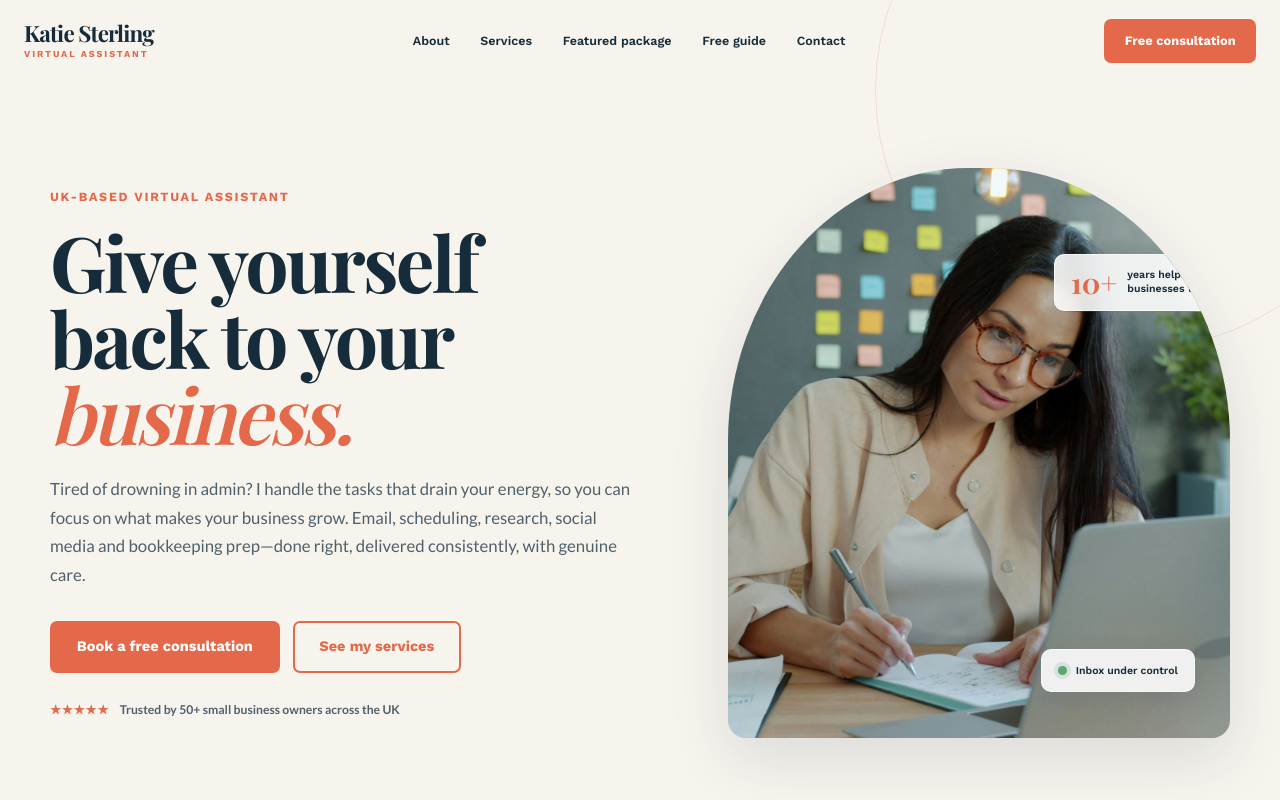
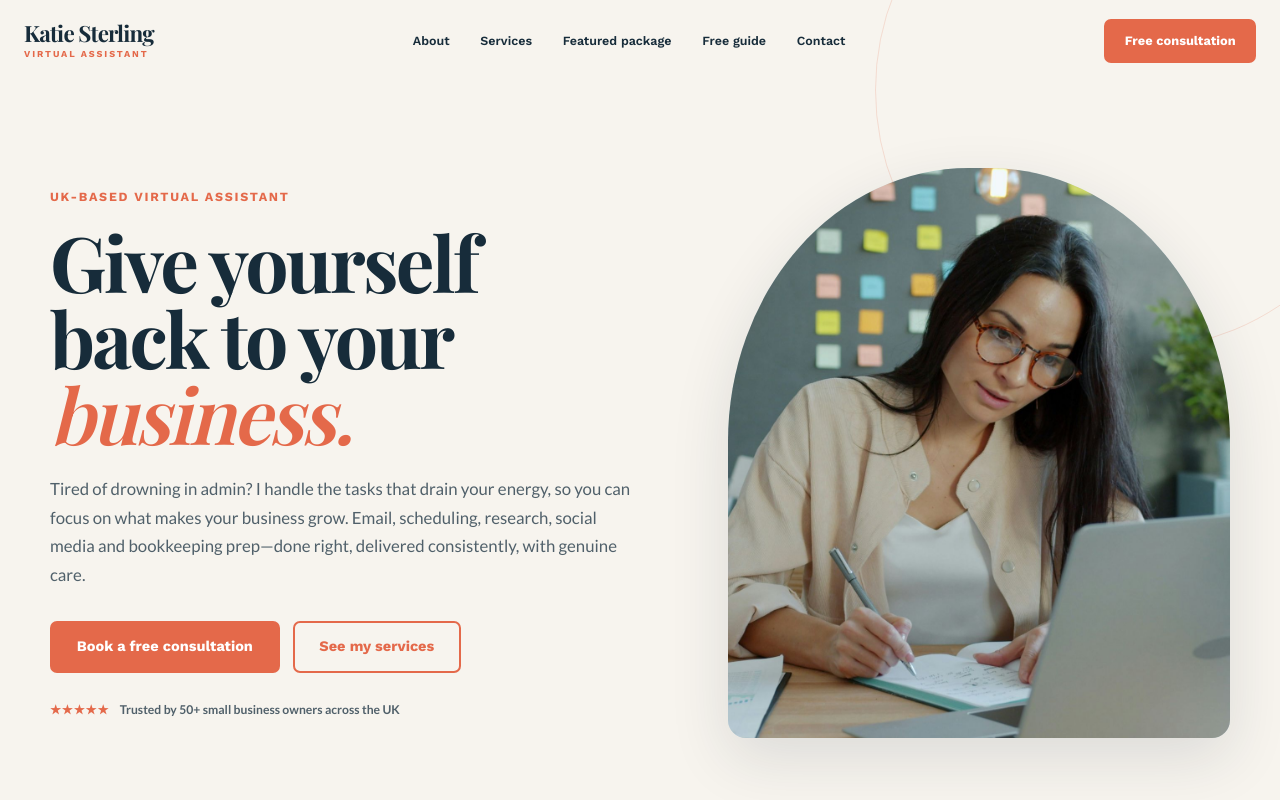
Before and after one commit to elevatedbusinessadmin/elevatedbusiness, a plain HTML site: page yankee/index.html in a window 1280 px wide. Shown: the top 800 px of the page. Drawn offline with nearby package versions, Linux system fonts and the light colour scheme; a web font is replaced by a local one.

Commit message:
Removed text from image

```diff
--- a/yankee/css/style.css
+++ b/yankee/css/style.css
@@ -83,12 +83,6 @@ em { color: var(--coral); font-weight: 400; }
 .art-person { position: absolute; z-index: 3; bottom: 18%; left: 2%; width: 52%; height: 58%; }
 .art-head { position: absolute; z-index: 2; top: 2%; left: 26%; width: 94px; height: 112px; border-radius: 48% 52% 42% 45%; background: #d39c79; box-shadow: -21px -11px 0 -4px #744b39; }
 .art-body { position: absolute; right: 2%; bottom: 0; left: 0; height: 75%; border-radius: 48% 50% 5px 5px; background: var(--coral); transform: rotate(7deg); }
-.floating-card { position: absolute; z-index: 4; display: flex; align-items: center; padding: .85rem 1rem; border: 1px solid rgba(255,255,255,.6); border-radius: 10px; background: rgba(255,255,255,.87); box-shadow: 0 12px 30px rgba(23,44,58,.14); backdrop-filter: blur(10px); }
-.card-hours { top: 15%; right: -1%; gap: .65rem; }
-.card-hours strong { color: var(--coral); font: 700 1.8rem/1 var(--serif); }
-.card-hours span, .card-status span { font: 600 .66rem/1.35 var(--display); }
-.card-status { right: 7%; bottom: 8%; gap: .55rem; }
-.card-status i { width: 9px; height: 9px; border-radius: 50%; background: #5da574; box-shadow: 0 0 0 4px rgba(93,165,116,.17); }
 
 .trust-bar { padding: 2rem 0; background: var(--navy); }
 .trust-grid { display: grid; grid-template-columns: repeat(3, 1fr); }
@@ -276,8 +270,6 @@ em { color: var(--coral); font-weight: 400; }
   .hero { padding: 8.5rem 0 4.5rem; }
   .hero-art { min-height: 430px; border-radius: 42% 42% 14px 14px; }
   .art-head { width: 72px; height: 88px; }
-  .card-hours { top: 9%; right: -5px; }
-  .card-hours span { display: none; }
   .trust-grid { grid-template-columns: 1fr; }
   .trust-grid div { min-height: 68px; border-right: 0; border-bottom: 1px solid var(--line); }
   .trust-grid span { width: 130px; }
--- a/yankee/index.html
+++ b/yankee/index.html
@@ -58,8 +58,6 @@
           <div class="art-desk"></div>
           <div class="art-laptop"><span></span></div>
           <div class="art-person"><span class="art-head"></span><span class="art-body"></span></div>
-          <div class="floating-card card-hours"><strong>10+</strong><span>years helping<br>businesses thrive</span></div>
-          <div class="floating-card card-status"><i></i><span>Inbox under control</span></div>
           <span class="placeholder-label">Your hero image</span>
         </div>
       </div>
```
